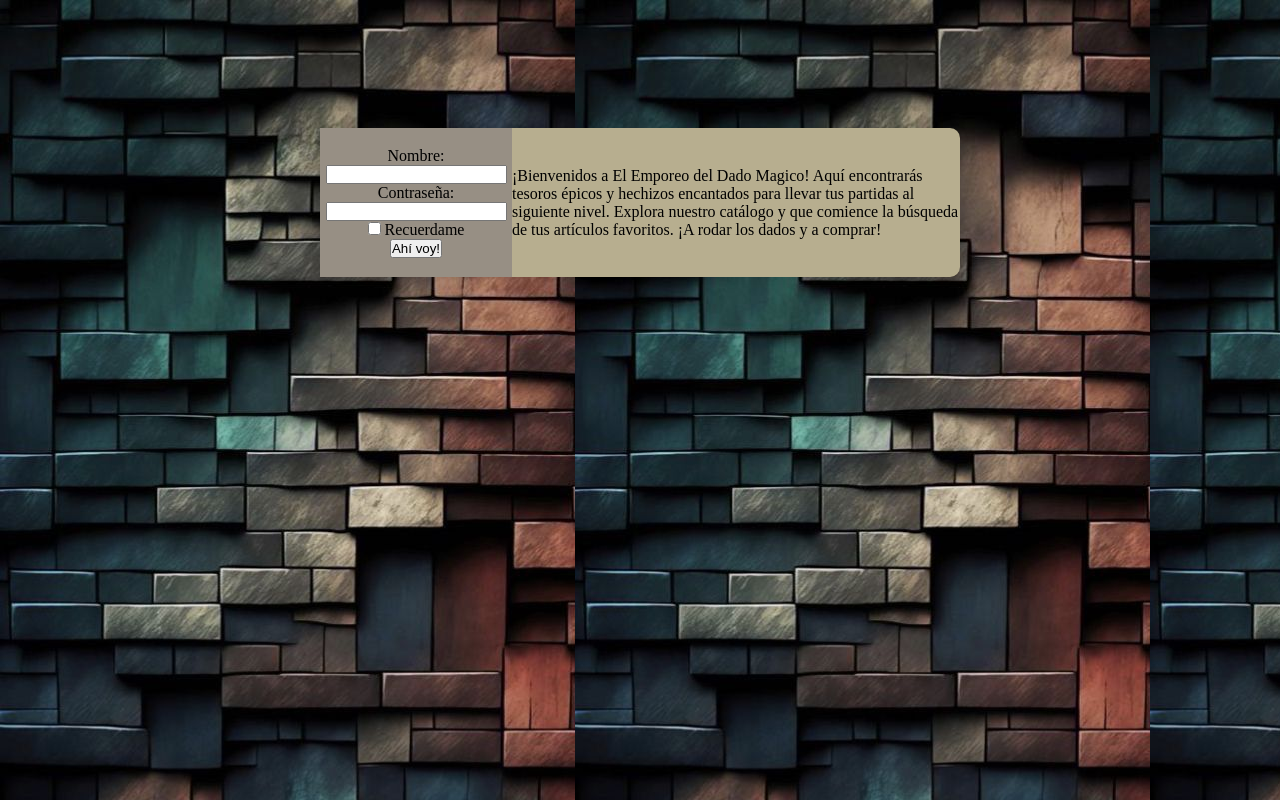
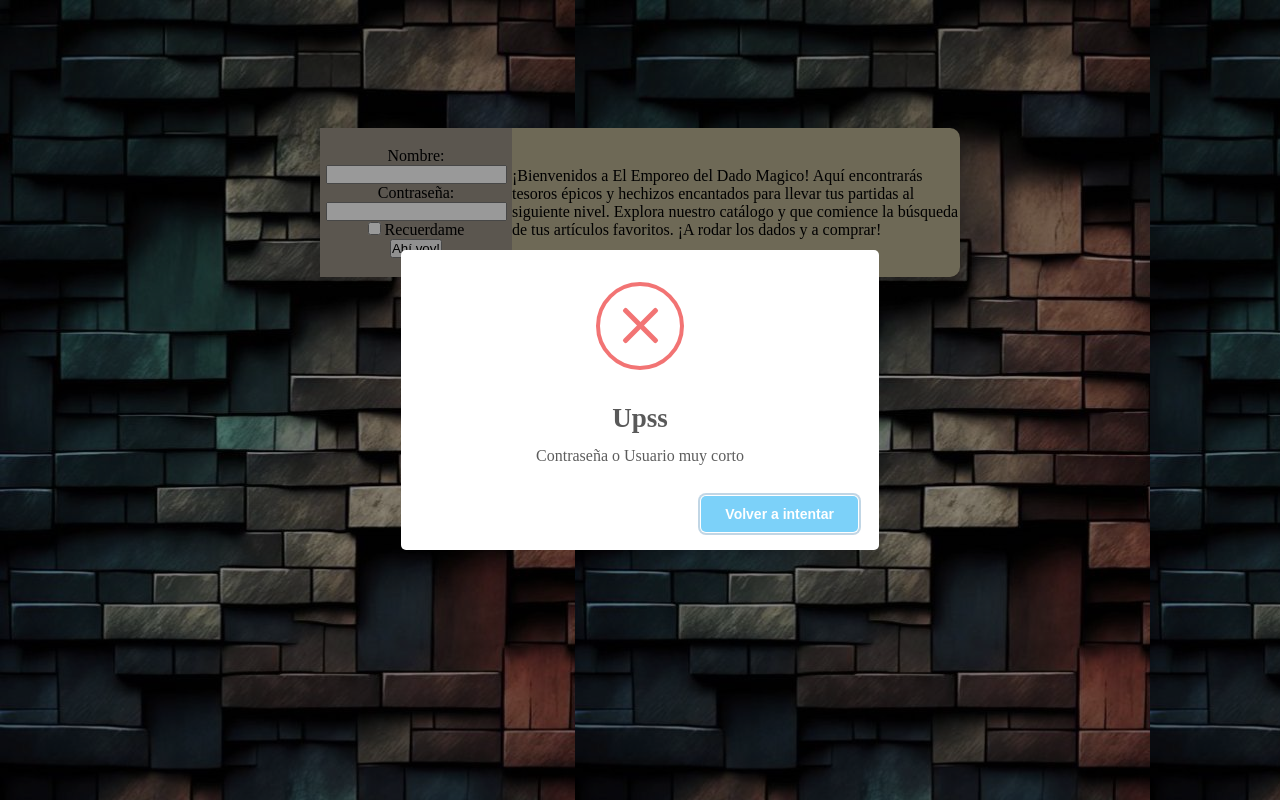
Before and after one commit to BrunoBazIvan/proyecto_conder_js, a plain HTML site: page login.html in a window 1280 px wide. Both pictures are taken after a click on the button "Ahí voy!". Drawn offline with nearby package versions, Linux system fonts and the light colour scheme.

Commit message:
implemente un swetalert para el loguin

```diff
--- a/js/login.js
+++ b/js/login.js
@@ -30,7 +30,11 @@ const botonEnviar = document.getElementById('boton')
             }
             window.location.href = "index.html"
         }else{
-            alert("datos incorectos");
+            swal('Upss', 'Contraseña o Usuario muy corto', 'error',{
+                buttons: {
+                    defeat: "Volver a intentar",
+                  },
+            });
         }
     })
 
--- a/login.html
+++ b/login.html
@@ -5,6 +5,7 @@
     <meta name="viewport" content="width=device-width, initial-scale=1.0">
     <title>Bienvenido!</title>
     <link rel="stylesheet" href="css/style.css">
+    <script src="https://unpkg.com/sweetalert/dist/sweetalert.min.js"></script>
 </head>
 <body class="fondoBorroso">
     <main class="mainLoguin">
```
